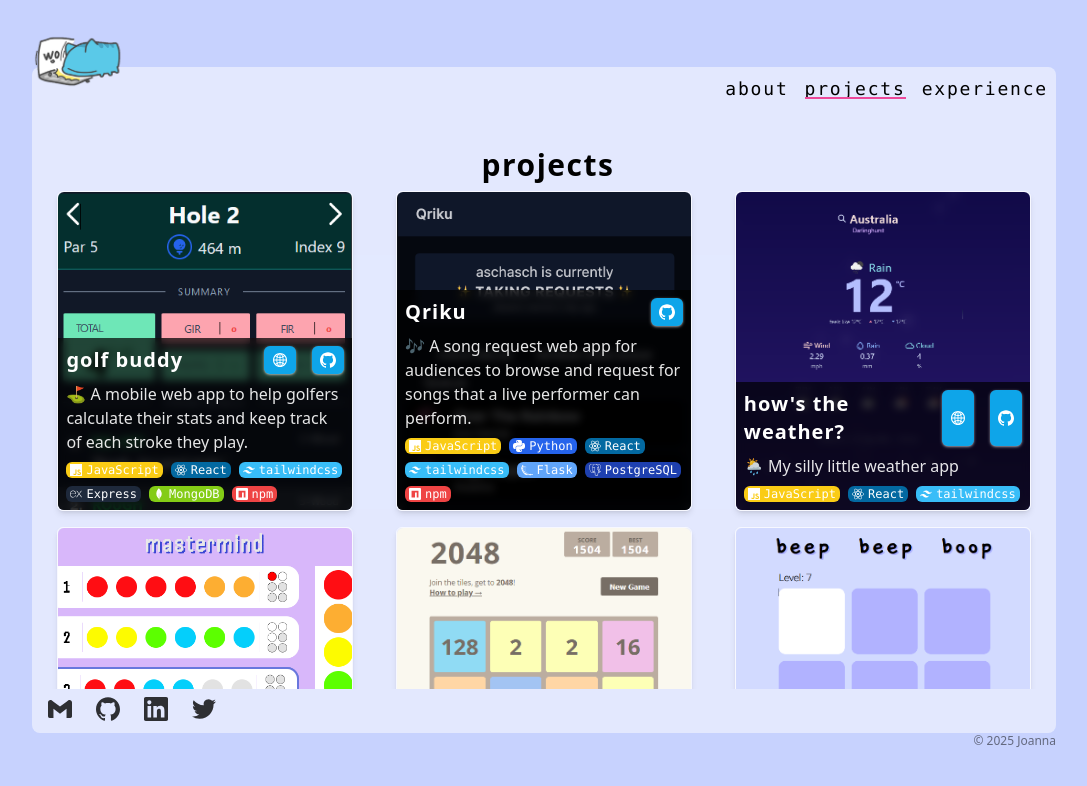
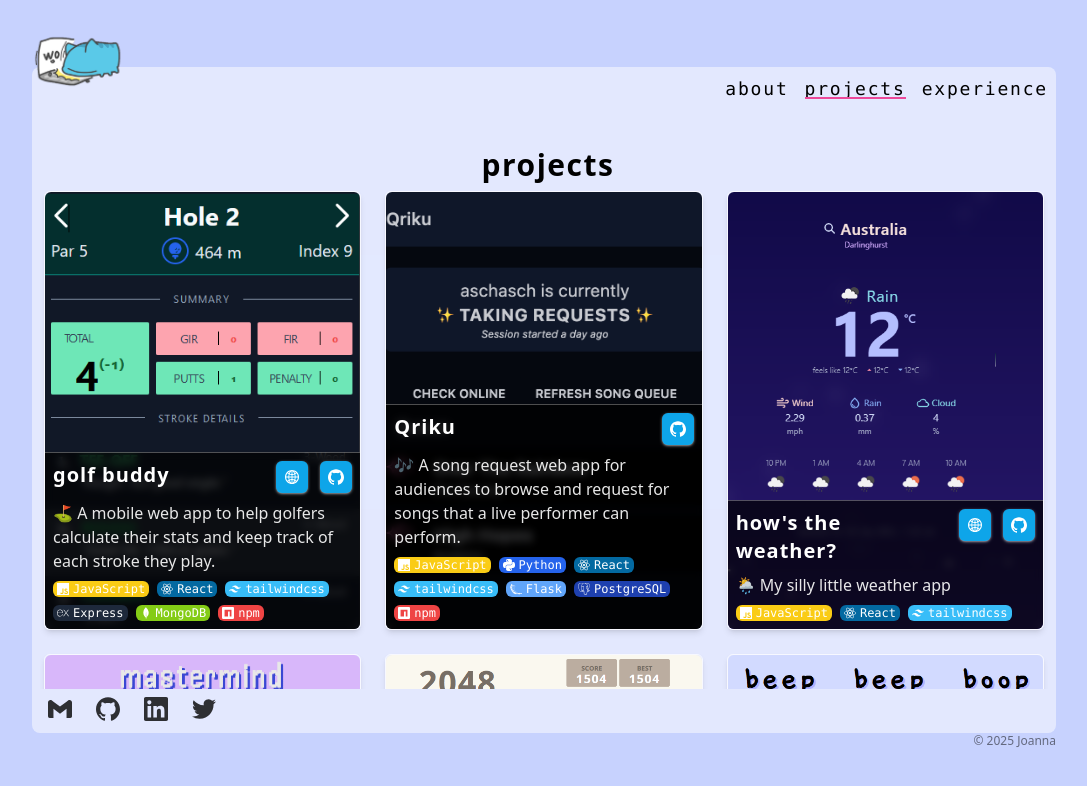
Before and after one commit to juju927/jujuwho, a React (Vite) app: page /projects in a window 1280 px wide. Shown: the top 786 px of the page, without its empty margins (96-1183 px from the left). Built offline with nearby package versions, Linux system fonts and the light colour scheme.

Commit message:
fix: adjust some styling for project cards

```diff
--- a/src/components/projects/ProjectCard.jsx
+++ b/src/components/projects/ProjectCard.jsx
@@ -3,18 +3,18 @@ import TagList from "./TagList";
 
 const ProjectCard = ({ project }) => {
 	return (
-		<div className="relative w-11/12 h-80 rounded-md border border-white/70 shadow-md">
+		<div className="relative w-full h-full rounded-md border border-white/70 shadow-md">
 			<img
 				src={project?.image}
 				className="aspect-auto rounded-md w-full h-full object-cover object-center lg:object-top"
 			/>
 
-			<div className="absolute rounded-b-md z-10 w-full h-fit bottom-0 bg-black/70 backdrop-blur-sm p-2 flex flex-col gap-2">
-				<div className="flex">
+			<div className="absolute border-t border-white/30 rounded-b-md z-10 w-full h-fit bottom-0 bg-black/70 backdrop-blur-sm p-2 flex flex-col gap-2">
+				<div className="flex gap-3">
 					<h1 className="grow text-xl text-white font-bold tracking-wider">
 						{project?.name}
 					</h1>
-					<div className="flex justify-end gap-4">
+					<div className="flex justify-end gap-3">
 						{project?.links?.demo && (
 							<ProjectCardButton
 								type="demo"
--- a/src/components/projects/ProjectCardButton.jsx
+++ b/src/components/projects/ProjectCardButton.jsx
@@ -15,7 +15,7 @@ const ProjectCardButton = ({ type, link }) => {
 
 	return (
 		<a
-			className="cursor:pointer flex items-center gap-2 bg-sky-500 px-2 py-1 rounded-md text-white shadow shadow-white/50"
+			className="h-fit w-fit cursor:pointer flex items-center gap-2 bg-sky-500 hover:bg-sky-700 transition-colors ease-in px-2 py-2 rounded-md text-white shadow shadow-white/50"
 			title={TYPES[type].title}
 			href={link}
 			target="_blank"
--- a/src/pages/ProjectsPage.jsx
+++ b/src/pages/ProjectsPage.jsx
@@ -5,10 +5,10 @@ import { projects } from "../../data/projects/projects.js"
 const ProjectsPage = () => {
 
   return (
-    <div className="flex flex-col gap-2 ">
+    <div className="flex flex-col gap-2 items-center">
       <PageHeader text="projects" />
 
-      <div className="grid grid-cols-1 md:grid-cols-2 xl:grid-cols-3 gap-4 place-items-center">
+      <div className="mt-w-10/12 md:w-full grid grid-cols-1 md:grid-cols-2 xl:grid-cols-3 auto-rows-[1fr] gap-6">
         { projects.map((project) => (
           <ProjectCard key={project.name} project={project} />
         ))}
```
